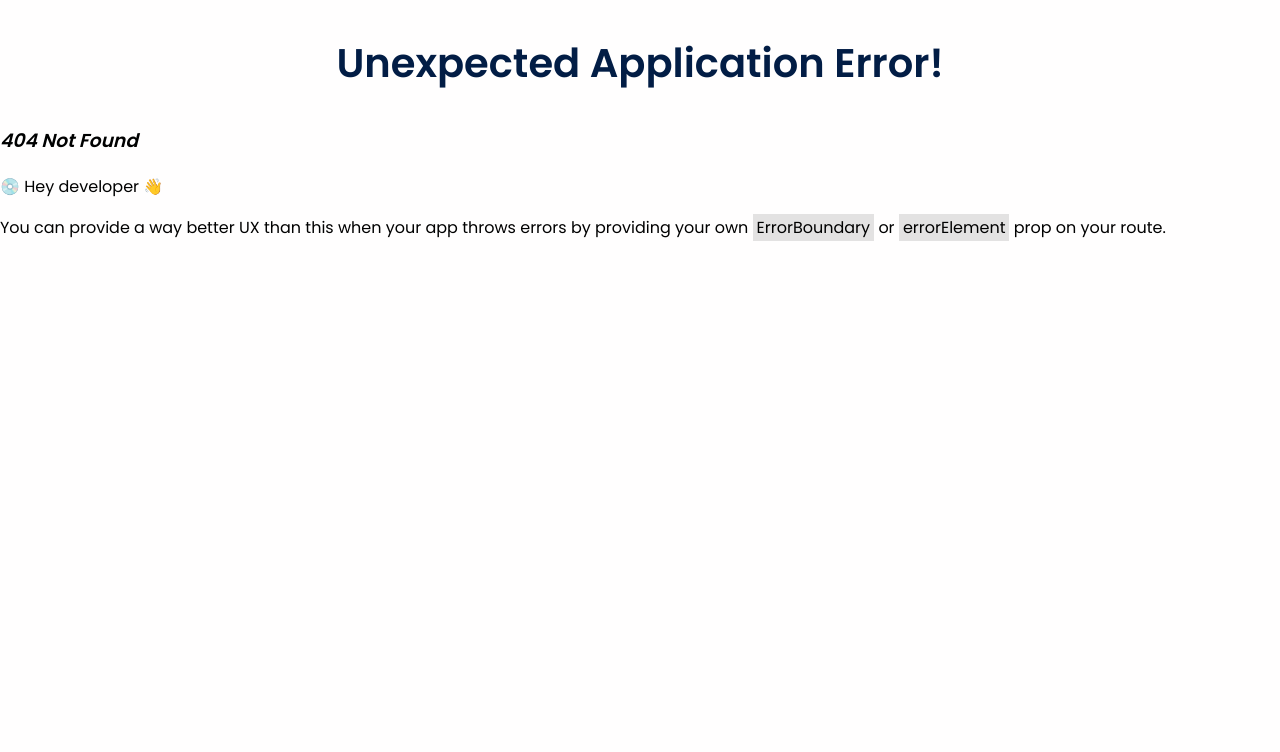
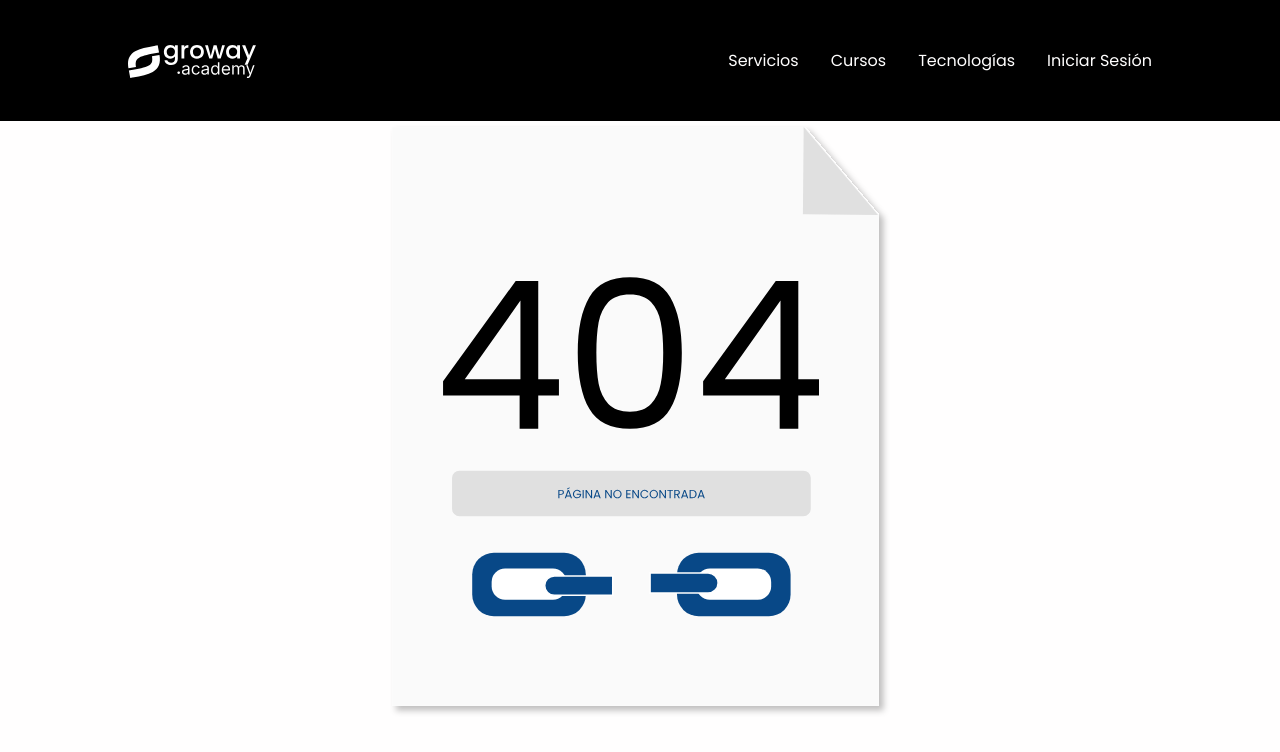
Before and after one commit to Groway-Studio/groway-academy-site, a React (Vite) app: page /registro in a window 1280 px wide. Before the commit this address had no page. Shown: the top 752 px of the page. Built offline with nearby package versions, Linux system fonts and the light colour scheme.

Commit message:
Not Found page added

```diff
--- a/src/App.jsx
+++ b/src/App.jsx
@@ -1,13 +1,20 @@
 import { createBrowserRouter, RouterProvider } from "react-router-dom";
 
-import { CoursesPage, HomePage, LoginPage, RegisterPage } from "./pages";
+import {
+  CoursesPage,
+  HomePage,
+  NotFound,
+  // LoginPage,
+  // RegisterPage,
+} from "./pages";
 
 const router = createBrowserRouter([
   {
     path: "/",
     element: <HomePage />,
+    errorElement: <NotFound />,
   },
-  { path: "/cursos", element: <CoursesPage /> },
+  { path: "/cursos", element: <CoursesPage />, errorElement: <NotFound /> },
   // { path: "/registro", element: <RegisterPage /> },
   // { path: "/iniciar-sesion", element: <LoginPage /> },
 ]);
--- a/src/components/Navbar/navbar.module.scss
+++ b/src/components/Navbar/navbar.module.scss
@@ -27,7 +27,6 @@
   width: 90%;
 
   @include phone {
-    align-items: flex-start;
     max-width: 334px;
     padding: 1.5rem 0;
   }
@@ -124,13 +123,14 @@
     animation: myAnimation 0.1s linear 0s 1 normal forwards;
     background: $black;
     margin: 0;
-    max-width: 334px;
+    // max-width: 334px;
     position: absolute;
     text-align: center;
     top: 5rem;
     transition: all 0.5s cubic-bezier(0.26, 0.59, 0.83, 0.67);
     width: 100%;
     z-index: 200;
+    right: 0;
 
     li {
       display: flex;
@@ -158,10 +158,10 @@ input[type="checkbox"] {
 
 @keyframes myAnimation {
   0% {
-    transform: translateY(-1.5rem);
+    transform: translateY(-3rem);
   }
 
   100% {
-    transform: translateY(0);
+    transform: translateY(-0.5rem);
   }
 }
--- a/src/pages/index.js
+++ b/src/pages/index.js
@@ -1,6 +1,7 @@
 import CoursesPage from "./courses";
 import HomePage from "./home";
 import LoginPage from "./login";
+import NotFound from "./not_found";
 import RegisterPage from "./register";
 
-export { CoursesPage, HomePage, LoginPage, RegisterPage };
+export { CoursesPage, HomePage, LoginPage, NotFound, RegisterPage };
--- /dev/null
+++ b/src/pages/not_found.jsx
@@ -0,0 +1,16 @@
+import not_found from "../assets/not_found.svg";
+import { Navbar } from "../components";
+import styles from "../styles/pages/not_found.module.scss";
+
+const NotFound = () => {
+  return (
+    <>
+      <Navbar className={styles.navbar__container} />
+      <div className={styles.not_found}>
+        <img src={not_found} alt="Not Found" draggable={false} />
+      </div>
+    </>
+  );
+};
+
+export default NotFound;
--- /dev/null
+++ b/src/styles/pages/not_found.module.scss
@@ -0,0 +1,34 @@
+@import "../styles.scss";
+
+.not_found {
+  display: grid;
+  place-items: center;
+  width: 100%;
+  height: 75vh;
+
+  @include tablet {
+    height: 80vh;
+  }
+
+  @include phone {
+    height: 90vh;
+  }
+
+  img {
+    max-width: 500px;
+    width: 70%;
+
+    @include phone {
+      width: 90%;
+      max-width: 334px;
+    }
+
+    @include tablet {
+      width: 50%;
+    }
+  }
+}
+
+.navbar__container {
+  background: #000;
+}
```
Also changed, not shown: src/assets/not_found.svg (added).
